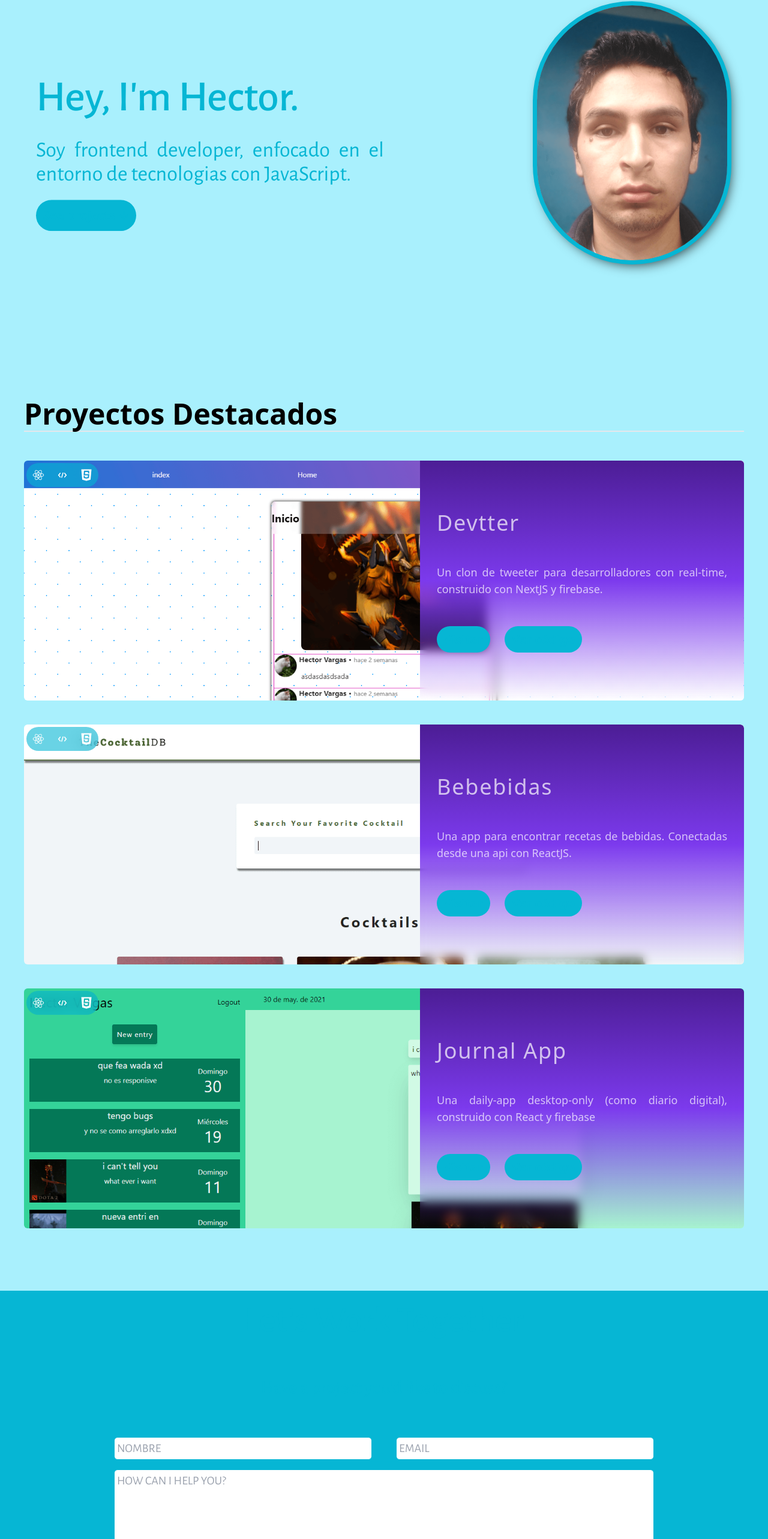
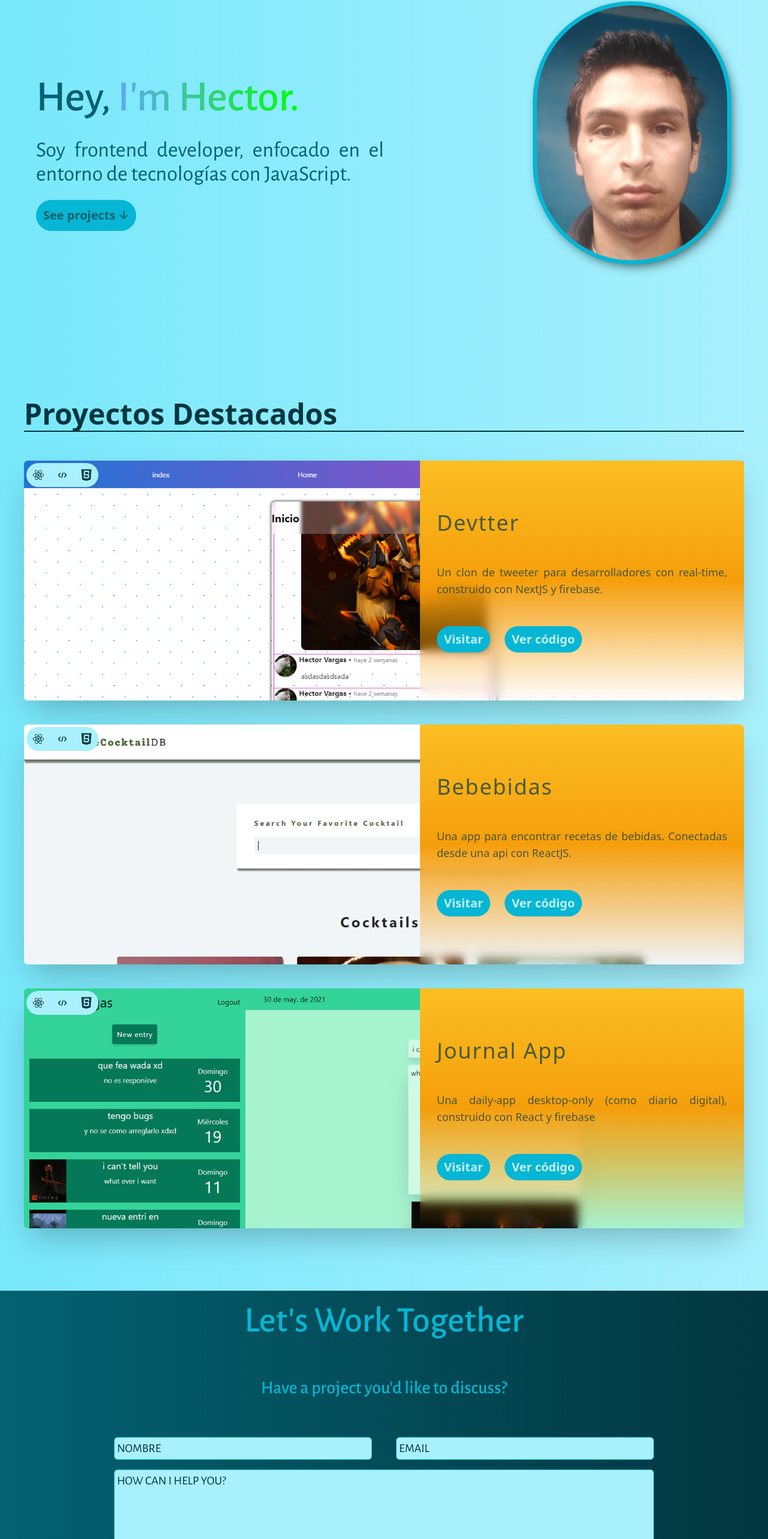
Before and after one commit to hecthorl/portfolio-prev, a Next.js app: page / in a window 1280 px wide. Shown: the part 207-2773 px from the top of the page at 60% size. Built offline with nearby package versions, Linux system fonts and the light colour scheme.

Commit message:
dark mode enabled...

```diff
--- a/components/Hero.jsx
+++ b/components/Hero.jsx
@@ -2,9 +2,12 @@ const Hero = () => {
    return (
       <section className="hero-section">
          <div>
-            <h1 className="hero-title">Hey, I'm Hector.</h1>
+            <h1 className="hero-title">
+               Hey,
+               <span className="hero-name">I'm Hector.</span>
+            </h1>
             <p className="hero-text">
-               Soy frontend developer, enfocado en el entorno de tecnologias con
+               Soy frontend developer, enfocado en el entorno de tecnologías con
                JavaScript.
             </p>
             <button className="hero-btn">See projects ↓</button>
--- a/components/Navbar/Menu.jsx
+++ b/components/Navbar/Menu.jsx
@@ -19,8 +19,9 @@ const Menu = ({ className }) => {
          <Switch
             checked={enabled}
             onChange={setEnabled}
-            className={`${enabled ? 'bg-cyan-100' : 'bg-cyan-800'}
-           inline-flex flex-shrink-0 h-[25px] w-[61px] border-2 border-transparent rounded-full cursor-pointer transition-colors ease-in-out duration-200 focus:outline-none focus-visible:ring-2 focus-visible:ring-white focus-visible:ring-opacity-75`}
+            className={`${
+               enabled ? 'bg-cyan-100' : 'bg-cyan-800'
+            } toggle-theme`}
          >
             <span className="sr-only">Use setting</span>
             <span
@@ -29,20 +30,19 @@ const Menu = ({ className }) => {
                   enabled
                      ? 'translate-x-9 bg-cyan-800'
                      : 'translate-x-0 bg-cyan-100'
-               }
-            pointer-events-none inline-block h-[21px] w-[21px] rounded-full shadow-lg transform ring-0 transition ease-in-out duration-200`}
+               } toggle-theme-pointer`}
             />
          </Switch>
          <Li content="Skills" className="denied" />
          <Li
             content="Proyectos"
             href="#proyects"
-            className="md:hover:opacity-60 transition-opacity duration-300"
+            className="md:hover:opacity-60 dark:text-cyan-100 text-cyan-800 transition-opacity duration-300"
          />
          <Li
             content="Contacto"
             href="#contact"
-            className="md:hover:opacity-60 transition-opacity duration-300"
+            className="md:hover:opacity-60 dark:text-cyan-100 text-cyan-800 transition-opacity duration-300"
          />
       </ul>
    );
--- a/components/Projects/Projects.jsx
+++ b/components/Projects/Projects.jsx
@@ -4,10 +4,13 @@ const Projects = () => {
    return (
       <section className="projects-section">
          <div className="title-sp">
-            <h2 id="proyects" className="text-primero pb-1 font-semibold">
+            <h2
+               id="proyects"
+               className="text-cyan-800 dark:text-cyan-100 pb-1 font-semibold"
+            >
                Proyectos Destacados
             </h2>
-            <hr className="border border-tercero" />
+            <hr className="border border-cyan-800 dark:border-cyan-100" />
          </div>
          <div className="space-y-10">
             <ProjectCard
--- a/styles/globals.css
+++ b/styles/globals.css
@@ -15,7 +15,7 @@
 
 @layer base {
    body {
-      @apply bg-cyan-100 dark:bg-cyan-800 md:scrollbar md:scrollbar-thin md:scrollbar-thumb-cyan-400 md:scrollbar-thumb-rounded md:hover:scrollbar-thumb-cyan-300 transition-colors duration-300;
+      @apply bg-gradient-to-l from-cyan-100 to-cyan-200 dark:from-cyan-800 dark:to-cyan-700 md:scrollbar md:scrollbar-thin md:scrollbar-thumb-cyan-400 md:scrollbar-thumb-rounded md:hover:scrollbar-thumb-cyan-300;
    }
    html {
       scroll-behavior: smooth;
@@ -37,15 +37,28 @@
       @apply cursor-not-allowed opacity-50;
    }
 
+   .toggle-theme {
+      @apply inline-flex flex-shrink-0 h-[25px] w-[61px] border-2 border-transparent rounded-full cursor-pointer md:my-auto transition-colors ease-in-out duration-200 focus:outline-none;
+   }
+   .toggle-theme-pointer {
+      @apply pointer-events-none inline-block h-[21px] w-[21px] rounded-full shadow-lg transform ring-0 transition ease-in-out duration-200;
+   }
+
    .toogle-btn {
       @apply text-5xl text-cyan focus:outline-none w-[41px];
    }
 
    .hero-section {
-      @apply md:my-24 px-5 text-justify text-cyan dark:text-white md:max-w-[1200px] md:w-full md:grid md:grid-cols-2 md:place-items-end md:mx-auto;
+      @apply md:my-24 px-5 text-justify text-cyan-700 dark:text-cyan-100 md:max-w-[1200px] md:w-full md:grid md:grid-cols-2 md:place-items-end md:mx-auto;
    }
    .hero-title {
       @apply md:text-7xl text-4xl my-8 font-semibold font-alegreya;
+   }
+   .hero-name {
+      @apply bg-clip-text text-transparent bg-gradient-to-r from-yellow-400 via-blue-400 to-[lime] bg-200% animate-iris;
+   }
+   .hero-name::before {
+      content: ' ';
    }
    .hero-text {
       @apply md:text-4xl text-2xl font-alegreya;
@@ -65,24 +78,24 @@
    }
 
    .btn-card {
-      @apply rounded-full bg-cyan px-3 py-2 w-auto font-semibold text-xl text-cyan inline-block;
+      @apply rounded-full bg-cyan px-3 py-2 w-auto font-semibold text-xl text-cyan-50 inline-block dark:text-cyan-800;
    }
 
    .project-card {
-      @apply max-w-[1200px] sm:mx-auto bg-left-top bg-cover rounded-md min-h-[400px] relative;
+      @apply max-w-[1200px] sm:mx-auto bg-left-top bg-cover rounded-md min-h-[400px] relative shadow-2xl;
    }
    .project-card-container {
       @apply w-full rounded-md h-[400px] flex justify-center items-end md:justify-end md:items-center overflow-hidden;
    }
    .project-card-icons {
-      @apply text-2xl flex p-2 rounded-full  space-x-4 absolute top-1 left-1 bg-cyan bg-opacity-60 backdrop-filter backdrop-blur-md text-white;
+      @apply text-2xl flex p-2 rounded-full  space-x-4 absolute top-1 left-1 bg-cyan-100 dark:bg-cyan-600 backdrop-filter backdrop-blur dark:text-cyan-100 text-cyan-800;
    }
    .project-card-content {
-      @apply text-white md:p-7 px-2 pb-6 bg-gradient-to-b from-purple-900 via-purple-600 backdrop-filter backdrop-blur rounded-b-md md:rounded-r max-w-full md:max-w-[45%] md:h-full flex flex-col md:justify-center md:space-y-12 space-y-5 text-opacity-70 md:transform md:translate-x-[95%] md:hover:translate-x-0 md:transition-transform md:duration-300 md:ease-in md:animate-pulse md:hover:animate-none;
+      @apply text-cyan-800 dark:text-cyan-50 md:p-7 px-2 pb-6 bg-gradient-to-b from-yellow-400 via-yellow-500 dark:via-yellow-600 dark:from-yellow-500 to-transparent backdrop-filter backdrop-blur rounded-b-md md:rounded-r max-w-full md:max-w-[45%] md:h-full flex flex-col md:justify-center md:space-y-12 space-y-5 text-opacity-70 md:transform md:translate-x-[95%] md:hover:translate-x-0 md:transition-transform md:duration-300 md:ease-in md:animate-pulse md:hover:animate-none;
    }
 
    .contact-section {
-      @apply sm:text-center px-5 min-h-[calc(100vh-50px)] pt-5 mt-20 flex flex-col justify-start items-center bg-cyan font-alegreya text-cyan w-full font-bold gap-y-16;
+      @apply sm:text-center px-5 min-h-[calc(100vh-50px)] pt-5 mt-20 flex flex-col justify-start items-center font-alegreya text-cyan w-full font-bold gap-y-16  bg-gradient-to-l from-cyan-800 to-cyan-700 dark:from-cyan-100 dark:to-cyan-200;
    }
    .form-contact {
       @apply grid grid-cols-1 w-full gap-x-10 gap-y-4 max-w-[900px] text-left sm:grid-cols-2 sm:place-items-center h-[65%];
@@ -92,15 +105,15 @@
    } */
 
    .input {
-      @apply text-xl text-gray-900 border border-cyan focus:border-cyan w-full rounded-md p-1;
+      @apply text-xl text-cyan-800 border border-cyan focus:border-cyan-800 w-full rounded-md p-1 bg-cyan-100 placeholder-cyan-800;
    }
    textarea {
       @apply input sm:col-span-2 min-h-[90px] max-h-[120px] h-full md:min-h-[200px] md:max-h-[250px];
    }
    .btn-form {
-      @apply bg-cyan border-2 w-full border-cyan rounded-md py-1 text-cyan text-xl md:text-2xl focus:outline-none h-[fit-content] sm:col-span-2 sm:max-w-[375px];
+      @apply bg-transparent md:hover:bg-cyan transition-colors duration-300 border-2 w-full border-cyan-700 rounded-md py-1 text-cyan-100 hover:border-cyan-100 dark:text-cyan-800 text-xl md:text-2xl focus:outline-none h-[fit-content] sm:col-span-2 sm:max-w-[375px];
    }
    .footer-section {
-      @apply text-center bg-cyan text-gray-500 py-3;
+      @apply text-center bg-transparent text-cyan-800 dark:text-cyan-100 py-3;
    }
 }
--- a/tailwind.config.js
+++ b/tailwind.config.js
@@ -18,6 +18,32 @@ module.exports = {
                800: '#02363F',
                900: '#000C0E',
             },
+            pink: {
+               DEFAULT: '#FFC0CB',
+               50: '#FFFFFF',
+               100: '#FFFFFF',
+               200: '#FFFFFF',
+               300: '#FFFFFF',
+               400: '#FFF3F5',
+               500: '#FFC0CB',
+               600: '#FF8DA1',
+               700: '#FF5A77',
+               800: '#FF274D',
+               900: '#F3002A',
+            },
+            orange: {
+               DEFAULT: '#FFA500',
+               50: '#FFF6E5',
+               100: '#FFEDCC',
+               200: '#FFDB99',
+               300: '#FFC966',
+               400: '#FFB733',
+               500: '#FFA500',
+               600: '#CC8400',
+               700: '#996300',
+               800: '#664200',
+               900: '#332100',
+            },
          },
          boxShadow: {
             hero: '5px 7px 20px 0px #000000c7',
@@ -33,6 +59,18 @@ module.exports = {
             journal: "url('../public/journal-app-2.png')",
             devtter: "url('../public/devter.png')",
          },
+         backgroundSize: {
+            '200%': '200% 200%',
+         },
+         animation: {
+            iris: 'iris 4s ease infinite',
+         },
+         keyframes: {
+            iris: {
+               '0% 100%': { 'background-position': '0% 57%' },
+               '50%': { 'background-position': '100% 44%' },
+            },
+         },
       },
    },
    variants: {
```
